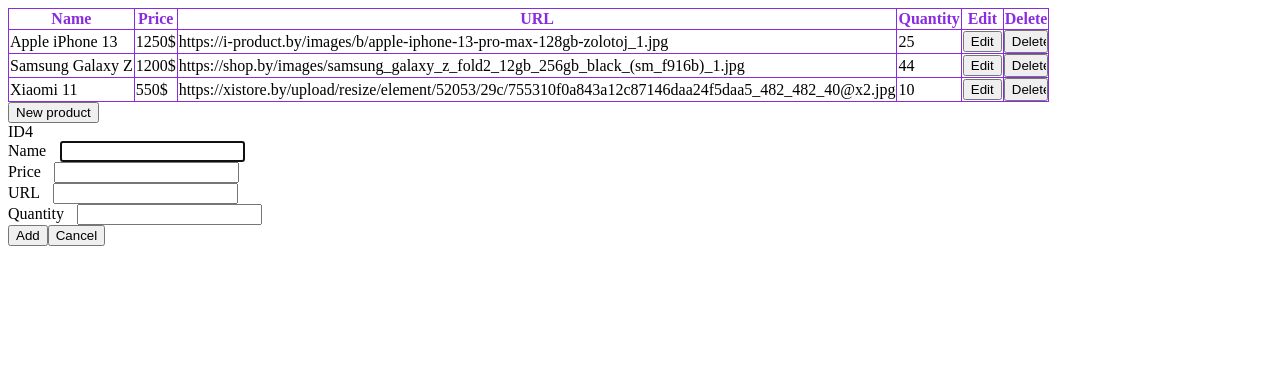
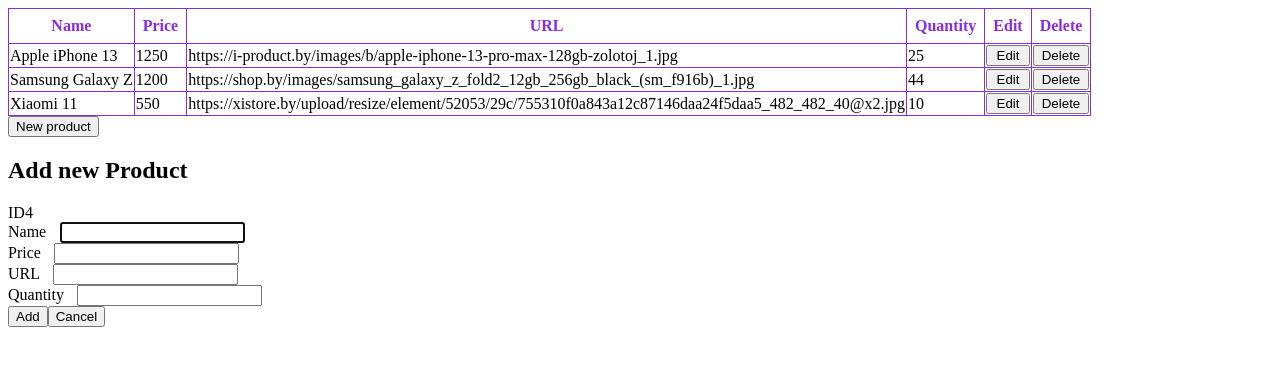
Before and after one commit to AlexandraHessen/FD3-Yakovleva, a React app in the folder ishop3/: page / in a window 1280 px wide. Both pictures are taken after a click on the button "New product". Built offline with nearby package versions, Linux system fonts and the light colour scheme.

Commit message:
before cleaning

```diff
--- a/ishop3/components/ProductEdit.js
+++ b/ishop3/components/ProductEdit.js
@@ -7,24 +7,16 @@
 
     static propTypes={
         code: PropTypes.number.isRequired,
-
         row: PropTypes.object,
-
-        // row: PropTypes.object.isRequired,
         cbSave: PropTypes.func.isRequired,
         cbAdd: PropTypes.func.isRequired,
         cbChanged: PropTypes.func.isRequired,
         cbCancel: PropTypes.func.isRequired,
-        // isChanged: PropTypes.bool.isRequired
         isAdd: PropTypes.bool
     }
 
     state={
-        // code: this.props.row.code,
-        // name: this.props.row.name,
-        // price: this.props.row.price,
-        // url: this.props.row.url,
-        // quant: this.props.row.quant,
+
 
         code: this.props.code,
         name: (this.props.row)?this.props.row.name:"",
@@ -129,7 +121,7 @@
             this.setState({nameNotValid: false}, this.validAll)
         }
 
-        if ((this.state.price === "")|| (!(/^(0|[1-9]\d*)([.,]\d+)?/.test(parseFloat(this.state.price))))){
+        if ((this.state.price === "")|| (!(/^(0|[1-9]\d*)([.,]\d+)?/.test(Number(this.state.price))))){
             this.setState({priceNotValid: true}, this.validAll)
         } else{
             this.setState({priceNotValid: false}, this.validAll)
@@ -141,11 +133,10 @@
             this.setState({urlNotValid: false}, this.validAll)
         }
 
-        if ((this.state.quant === "") || (!(/(?<![-.,])\b[0-9]+\b(?!\.[0-9])/.test(parseFloat(this.state.quant))))){
+        if ((this.state.quant === "") || (!(/(?<![-.,])\b[0-9]+\b(?!\.[0-9])/.test(Number(this.state.quant))))){
             this.setState({quantNotValid: true}, this.validAll)
         } else{
             this.setState({quantNotValid: false}, this.validAll)
-            console.log((/(?<![-.,])\b[0-9]+\b(?!\.[0-9])/.test(parseFloat(this.state.quant))))
         }
 
 
@@ -241,6 +232,11 @@
     render(){
         return(
             <div className="ProductEdit">
+                {
+                    (this.state.isAdd)
+                        ?<h2>Add new Product</h2>
+                        :<h2>Edit existing Product</h2>
+                }
                 <label>ID{this.state.code}</label>
                 <div>
                     <label>Name<input type="text"  value={this.state.name} name="name" onChange={this.cbChanged} onBlur={this.validate} autoFocus={this.state.isAdd}/></label>
--- a/ishop3/components/ProductRow.css
+++ b/ishop3/components/ProductRow.css
@@ -11,23 +11,9 @@
     position: relative;
 }
 
-.ProductRow .InfoGoods .DelButton{
+.ProductRow .InfoGoods .DelButton, .EditButton{
     width: 100%;
-    position: absolute;
-    top: 0;
-    left: 0;
-    right: 0;
-    bottom: 0;
 }
-
-/* .ProductRow .InfoGoods{
-    width: 100%;
-    position: absolute;
-    top: 0;
-    left: 0;
-    right: 0;
-    bottom: 0;
-} */
 
 .ProductRowSelect{
     background-color: rgb(181, 137, 221);
--- a/ishop3/components/ProductsGrid.css
+++ b/ishop3/components/ProductsGrid.css
@@ -5,5 +5,6 @@
 
 .ProductsGrid .Header{
     border: 1px solid blueviolet;
-    color: blueviolet
+    color: blueviolet;
+    padding: 0.5em;
 }
--- a/ishop3/components/ProductsGrid.js
+++ b/ishop3/components/ProductsGrid.js
@@ -136,7 +136,12 @@
                     {goodsCode}
                 </tbody>
             </table>
-            <input type='button' value='New product' onClick={this.add}/>
+            {
+                (!this.state.isEdit)
+                ?<input type='button' value='New product' onClick={this.add}/>
+                :null
+            }
+
 
 {/*----------------------- ПРОСМОТР КАРТОЧКИ -----------------------*/}
             {
--- a/ishop3/goodsArr.json
+++ b/ishop3/goodsArr.json
@@ -1,21 +1,21 @@
 [{
         "code": 1,
         "name": "Apple iPhone 13",
-        "price": "1250$",
+        "price": "1250",
         "url": "https://i-product.by/images/b/apple-iphone-13-pro-max-128gb-zolotoj_1.jpg",
         "quant": 25
     },
     {
         "code": 2,
         "name": "Samsung Galaxy Z",
-        "price": "1200$",
+        "price": "1200",
         "url": "https://shop.by/images/samsung_galaxy_z_fold2_12gb_256gb_black_(sm_f916b)_1.jpg",
         "quant": 44
     },
     {
         "code": 3,
         "name": "Xiaomi 11",
-        "price": "550$",
+        "price": "550",
         "url": "https://xistore.by/upload/resize/element/52053/29c/755310f0a843a12c87146daa24f5daa5_482_482_40@x2.jpg",
         "quant": 10
     }
```
